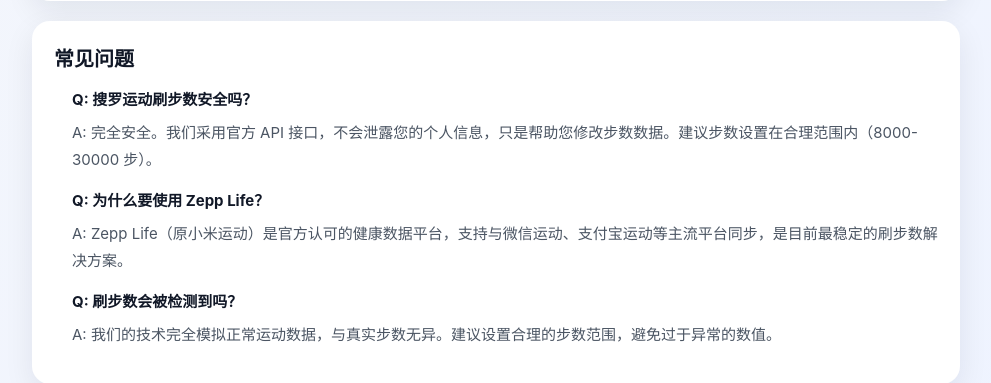
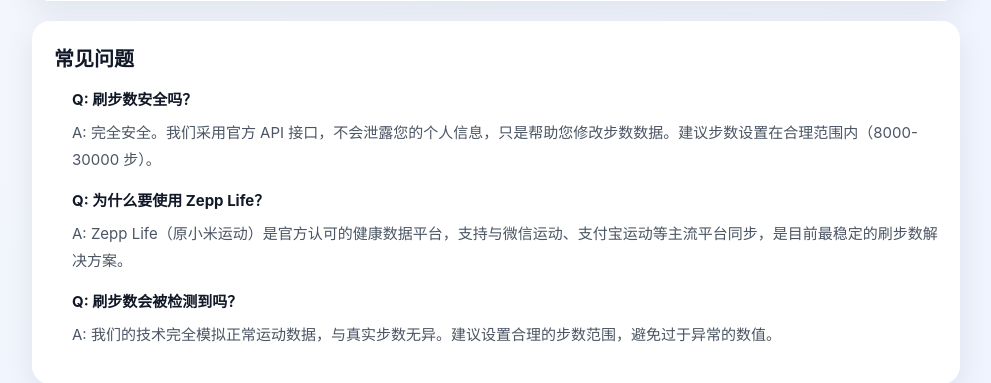
Before and after one commit to YooShare/zepp-steps-web, a Flask app: page / in a window 1280 px wide. Shown: the part 692-1075 px from the top of the page, without its empty margins (144-1135 px from the left). Run offline with Flask 3, Linux system fonts and the light colour scheme.

Commit message:
Add files via upload

```diff
--- a/templates/index.html
+++ b/templates/index.html
@@ -187,7 +187,7 @@
             <h2 class="section-title">常见问题</h2>
             <div class="faq-list">
                 <div class="faq-item">
-                    <div class="faq-q">Q: 搜罗运动刷步数安全吗？</div>
+                    <div class="faq-q">Q: 刷步数安全吗？</div>
                     <div class="faq-a">A: 完全安全。我们采用官方 API 接口，不会泄露您的个人信息，只是帮助您修改步数数据。建议步数设置在合理范围内（8000-30000 步）。</div>
                 </div>
                 <div class="faq-item">
```
